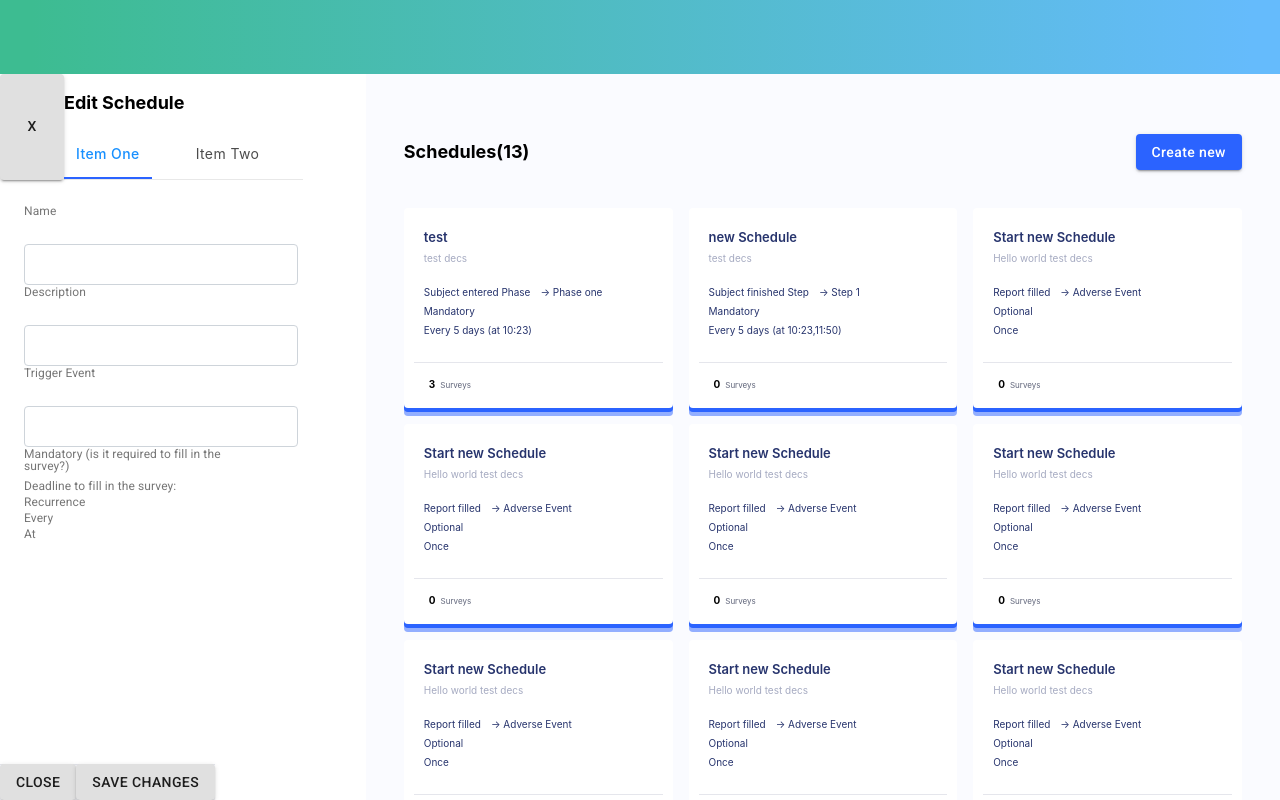
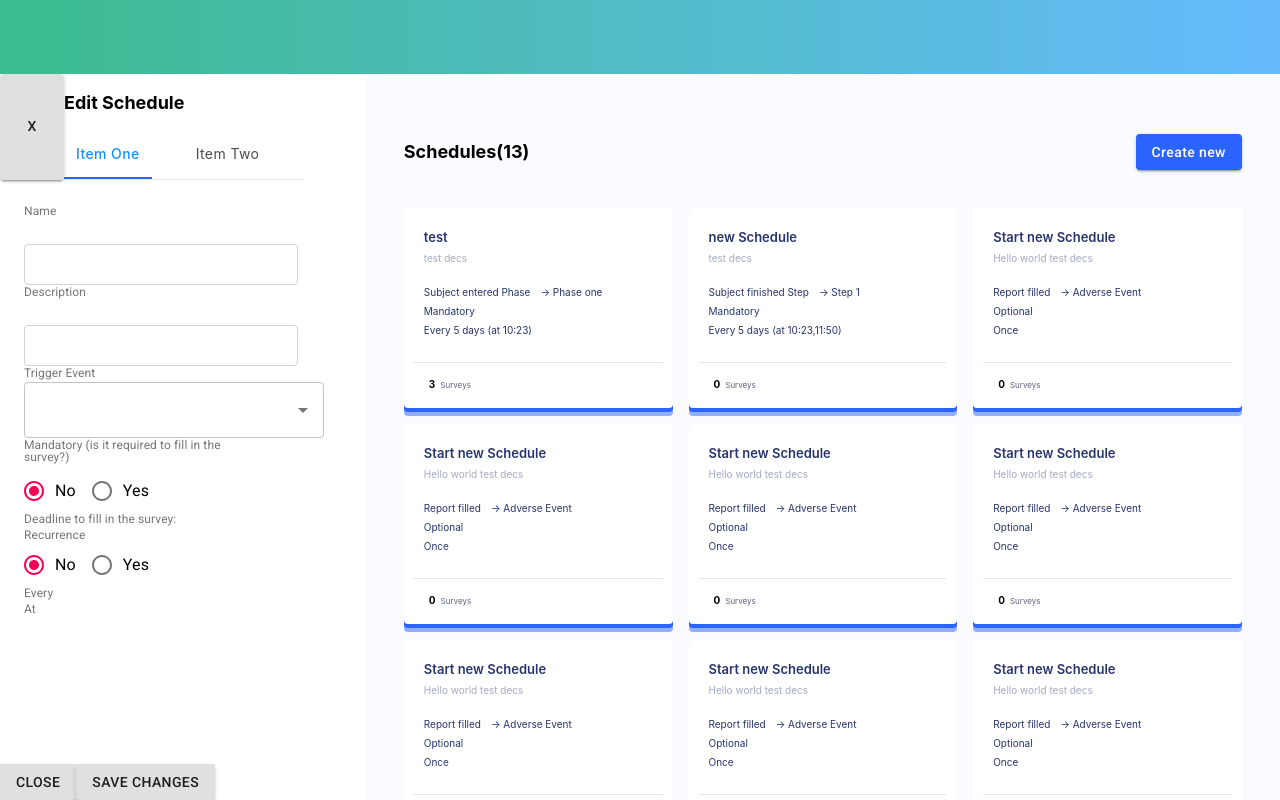
Before and after one commit to GyGaByyyTe/schedule_front, a React (Create React App) app: page / in a window 1280 px wide. Built offline with nearby package versions, Linux system fonts and the light colour scheme.

Commit message:
Add autocomplete select

```diff
--- a/package.json
+++ b/package.json
@@ -4,6 +4,7 @@
   "private": true,
   "dependencies": {
     "@material-ui/core": "^4.11.2",
+    "@material-ui/lab": "^4.0.0-alpha.57",
     "@testing-library/jest-dom": "^5.11.4",
     "@testing-library/react": "^11.1.0",
     "@testing-library/user-event": "^12.1.10",
--- /dev/null
+++ b/src/App/actions.js
@@ -0,0 +1,6 @@
+export const ScheduleActions = {
+  SET_ACTIVE_SCHEDULE: "SET_ACTIVE_SCHEDULE"
+};
+
+export const actionSetActiveSchedule = (payload) =>
+    ({ type: ScheduleActions.SET_ACTIVE_SCHEDULE, payload })
--- a/src/App/mainReducer.js
+++ b/src/App/mainReducer.js
@@ -1,3 +1,5 @@
+import {ScheduleActions} from "./actions";
+
 const schedules = [
   {
     id: 1,
@@ -68,7 +70,7 @@ const schedules = [
       state: false,
     },
     surveys: []
-  },  {
+  }, {
     id: 5,
     name: "Start new Schedule",
     description: "Hello world test decs",
@@ -304,7 +306,7 @@ export const mainReducer = (state = initialMainReducer, action) => {
   switch (action.type) {
     case "GET_SCHEDULES_SUCCESS":
       return { ...state, schedules: action.payload.body }
-    case "SET_ACTIVE_SCHEDULE":
+    case ScheduleActions.SET_ACTIVE_SCHEDULE:
       return { ...state, activeSchedule: action.payload.body }
     default:
       return state;
@@ -312,6 +314,7 @@ export const mainReducer = (state = initialMainReducer, action) => {
 }
 
 export const getMainReducer = (state) => state.mainReducer;
+export const getActiveSchedule = (state) => getMainReducer(state).activeSchedule;
 export const getSchedules = (state) => getMainReducer(state).schedules;
 export const getTriggers = (state) => getMainReducer(state).triggers;
 export const getDeadlines = (state) => getMainReducer(state).deadlines;
--- a/src/Editor/index.js
+++ b/src/Editor/index.js
@@ -4,6 +4,7 @@ import Tabs from '@material-ui/core/Tabs';
 import Tab from '@material-ui/core/Tab';
 import {Button} from "@material-ui/core";
 import FormHandler from "../FormHandler";
+import useEditor from "./useEditor";
 
 const CustomTabs = withStyles({
   root: {
@@ -74,13 +75,7 @@ const useStyles = makeStyles((theme) => ({
 
 const Editor = () => {
   const classes = useStyles();
-  const [value, setValue] = React.useState(0);
-
-  const onClick = () => console.log('close editor')
-
-  const handleChange = (event, newValue) => {
-    setValue(newValue);
-  };
+  const { tabValue, handleTabChange, onClick } = useEditor();
 
   return (
       <div className={classes.editor}>
@@ -90,14 +85,14 @@ const Editor = () => {
           </Button>
           <div>
             <h3 className={classes.title}>Edit Schedule</h3>
-            <CustomTabs value={value} onChange={handleChange} aria-label="simple tabs example">
+            <CustomTabs value={tabValue} onChange={handleTabChange}>
               <CustomTab label="Item One"/>
               <CustomTab label="Item Two"/>
             </CustomTabs>
           </div>
         </div>
         <div className={classes.content}>
-          <FormHandler value={value}/>
+          <FormHandler value={tabValue}/>
         </div>
         <div className={classes.footer}>
           <Button variant="contained" className={classes.button} onClick={onClick}>Close</Button>
--- /dev/null
+++ b/src/Editor/useEditor.js
@@ -0,0 +1,19 @@
+import React from "react";
+
+const useEditor = () => {
+  const [tabValue, setTabValue] = React.useState(0);
+
+  const onClick = () => console.log('close editor')
+
+  const handleTabChange = (event, newValue) => {
+    setTabValue(newValue);
+  };
+
+  return {
+    tabValue,
+    handleTabChange,
+    onClick,
+  }
+}
+
+export default useEditor;
--- a/src/FormHandler/index.js
+++ b/src/FormHandler/index.js
@@ -3,7 +3,13 @@ import Box from "@material-ui/core/Box";
 import Typography from "@material-ui/core/Typography";
 import PropTypes from "prop-types";
 import InputLabel from "@material-ui/core/InputLabel";
+import Autocomplete from '@material-ui/lab/Autocomplete';
 import CustomInput from "../CustomInput";
+import useFormHandler from "./useFormHandler";
+import TextField from "@material-ui/core/TextField";
+import RadioGroup from "@material-ui/core/RadioGroup";
+import FormControlLabel from "@material-ui/core/FormControlLabel";
+import Radio from "@material-ui/core/Radio";
 
 function TabPanel(props) {
   const { children, value, index, ...other } = props;
@@ -33,27 +39,45 @@ TabPanel.propTypes = {
 
 
 const FormHandler = ({ value }) => {
+  const { schedule } = useFormHandler();
   return (
       <>
         <TabPanel value={value} index={0}>
           <InputLabel shrink htmlFor="name">
             Name
           </InputLabel>
-          <CustomInput required id="name"/>
+          <CustomInput required id="name" name="name" value={schedule.name.value} onChange={schedule.name.onChange}/>
 
           <InputLabel shrink htmlFor="description">
             Description
           </InputLabel>
-          <CustomInput required id="description"/>
+          <CustomInput id="description" name="description" value={schedule.description.value}
+                       onChange={schedule.description.onChange}/>
 
           <InputLabel shrink htmlFor="trigger">
             Trigger Event
           </InputLabel>
-          <CustomInput required id="trigger"/>
+          <Autocomplete
+              value={schedule.triggers.value}
+              options={schedule.triggers.options}
+              getOptionLabel={(option) => option.title}
+              getOptionSelected={(option, newValue) =>
+                  option?.value === newValue?.value}
+              onChange={(event, newValue) => schedule.triggers.onChange(newValue)}
+              style={{ width: 300 }}
+              renderInput={(params) => <TextField {...params} variant="outlined"/>}
+          />
 
           <InputLabel shrink htmlFor="mandatory">
             Mandatory (is it required to fill in the survey?)
           </InputLabel>
+          {/*<FormLabel component="legend">Mandatory (is it required to fill in the survey?)</FormLabel>*/}
+          <RadioGroup id="mandatory" name="mandatory" value={schedule.mandatory.value}
+                      row
+                      onChange={schedule.mandatory.onChange}>
+            <FormControlLabel value="false" control={<Radio/>} label="No"/>
+            <FormControlLabel value="true" control={<Radio/>} label="Yes"/>
+          </RadioGroup>
 
           <InputLabel shrink htmlFor="deadline">
             Deadline to fill in the survey:
@@ -62,6 +86,13 @@ const FormHandler = ({ value }) => {
           <InputLabel shrink htmlFor="recurrence">
             Recurrence
           </InputLabel>
+          {/*<FormLabel component="legend">Mandatory (is it required to fill in the survey?)</FormLabel>*/}
+          <RadioGroup id="recurrence" name="recurrence" value={schedule.recurrence.value}
+                      row
+                      onChange={schedule.recurrence.onChange}>
+            <FormControlLabel value="false" control={<Radio/>} label="No"/>
+            <FormControlLabel value="true" control={<Radio/>} label="Yes"/>
+          </RadioGroup>
 
           <InputLabel shrink htmlFor="every">
             Every
--- /dev/null
+++ b/src/FormHandler/useFormHandler.js
@@ -0,0 +1,71 @@
+import {useSelector} from "react-redux";
+import {getActiveSchedule, getDeadlines, getTriggers} from "../App/mainReducer";
+import {useEffect, useMemo, useState} from "react";
+
+const defaultTrigger = { title: "", value: 0 };
+const init = (schedule, triggerArray = [], deadlineArray = []) => {
+  const trigger = triggerArray.find(t => t.id === schedule.trigger.id);
+  return {
+    name: schedule.name || "",
+    description: schedule.description || "",
+    trigger: trigger ? { title: trigger.name, value: trigger.id } : defaultTrigger,
+    mandatory: schedule.mandatory.state ? "true" : "false",
+    recurrence: schedule.recurrence.state ? "true" : "false",
+  }
+};
+
+const useFormHandler = () => {
+  const activeSchedule = useSelector(getActiveSchedule);
+  const triggers = useSelector(getTriggers);
+  const deadlines = useSelector(getDeadlines);
+
+  const initSchedule = init(activeSchedule, triggers, deadlines);
+  const [name, setName] = useState(initSchedule.name);
+  const [description, setDescription] = useState(initSchedule.description);
+  const [trigger, setTrigger] = useState(initSchedule.trigger);
+  const [mandatory, setMandatory] = useState(initSchedule.mandatory);
+  const [recurrence, setRecurrence] = useState(initSchedule.recurrence);
+
+  useEffect(() => {
+    const newSchedule = init(activeSchedule, triggers, deadlines);
+    setName(newSchedule.name);
+    setDescription(newSchedule.description);
+    setTrigger(newSchedule.trigger);
+    setMandatory(newSchedule.mandatory);
+    setRecurrence(newSchedule.recurrence);
+  }, [activeSchedule, triggers, deadlines])
+
+  const handleInputChange = (setter) => (e) => {
+    const { value } = e.target;
+    console.log(e.target);
+    setter(value);
+  }
+
+  return {
+    schedule: {
+      name: {
+        value: name,
+        onChange: handleInputChange(setName),
+      },
+      description: {
+        value: description,
+        onChange: handleInputChange(setDescription),
+      },
+      triggers: {
+        options: useMemo(() => [defaultTrigger, ...triggers.map(t => ({ title: t.name, value: t.id }))], [triggers]),
+        value: trigger,
+        onChange: setTrigger,
+      },
+      mandatory: {
+        value: mandatory,
+        onChange: handleInputChange(setMandatory),
+      },
+      recurrence: {
+        value: recurrence,
+        onChange: handleInputChange(setRecurrence),
+      },
+    },
+  }
+}
+
+export default useFormHandler;
--- a/src/ScheduleList/index.js
+++ b/src/ScheduleList/index.js
@@ -31,7 +31,7 @@ const useStyles = makeStyles(() => ({
 
 const ScheduleList = () => {
   const classes = useStyles();
-  const { data } = useScheduleList();
+  const { data, onClickSchedule } = useScheduleList();
 
   return (
       <Grid container className={classes.root} justify="center">
@@ -46,7 +46,7 @@ const ScheduleList = () => {
               </div>
             </Grid>
             {data.map((schedule) => (
-                <Grid key={schedule.id} item xs={4}>
+                <Grid key={schedule.id} item xs={4} onClick={onClickSchedule(schedule)}>
                   <ScheduleCard item={schedule} className={classes.paper}/>
                 </Grid>
             ))}
--- a/src/ScheduleList/useScheduleList.js
+++ b/src/ScheduleList/useScheduleList.js
@@ -1,10 +1,15 @@
-import {useSelector} from "react-redux";
+import {useDispatch, useSelector} from "react-redux";
 import {getSchedules} from "../App/mainReducer"
+import {actionSetActiveSchedule} from "../App/actions";
 
 const useScheduleList = () => {
+  const dispatch = useDispatch()
   const schedules = useSelector(getSchedules);
+  const onClickSchedule = (schedule) => () => dispatch(actionSetActiveSchedule({ body: schedule }))
+
   return {
-    data: schedules
+    data: schedules,
+    onClickSchedule
   }
 }
 
```
Also changed, not shown: 2 other files (tests, documents, lock files or other folders).
